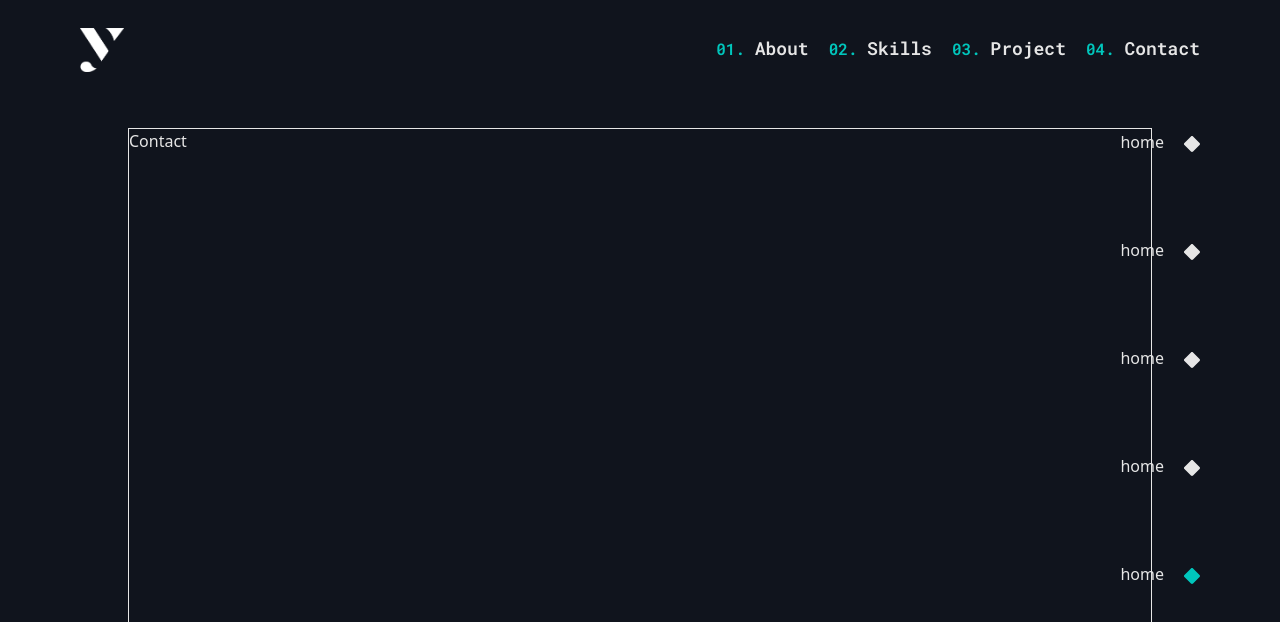
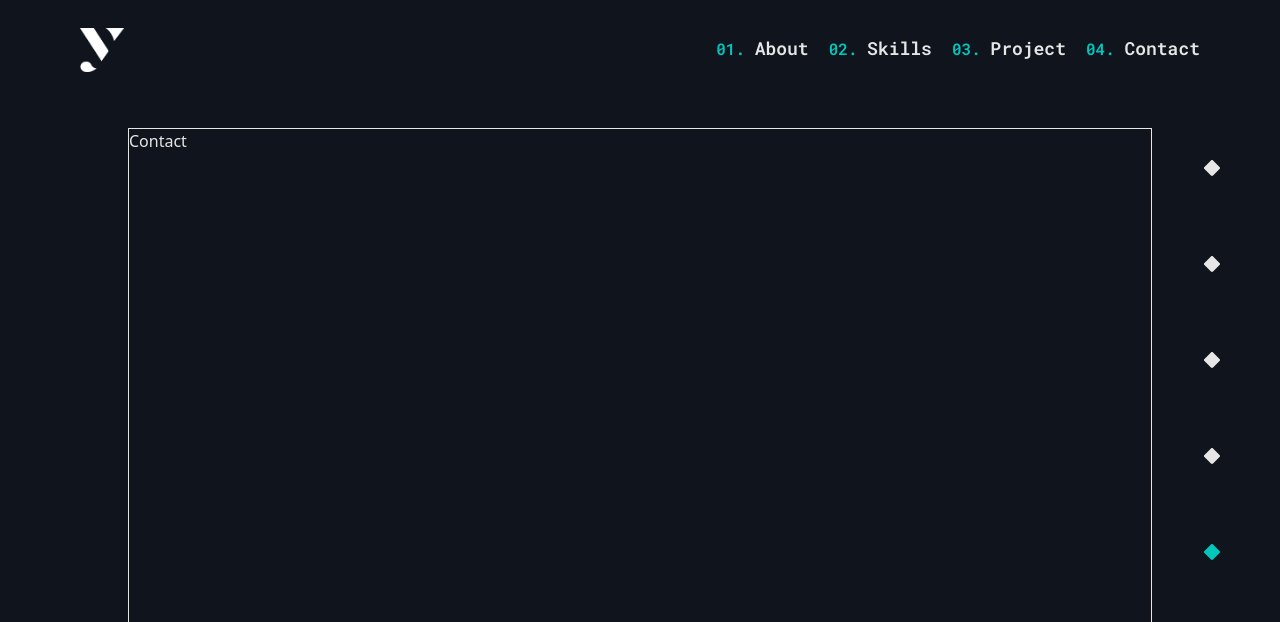
Before and after one commit to yoghantara08/my-portfolio, a React (Create React App) app: page /contact in a window 1280 px wide. Shown: the top 622 px of the page. Built offline with nearby package versions, Linux system fonts and the light colour scheme.

Commit message:
side nav

```diff
--- a/src/animation/navigation-motion.ts
+++ b/src/animation/navigation-motion.ts
@@ -16,8 +16,8 @@ export const navbarVariants = {
 };
 
 export const logoVariants = {
-  initial: { opacity: 0 },
-  animate: { opacity: 1, transition: { duration: 1 } },
+  initial: { opacity: 0, scale: 0 },
+  animate: { opacity: 1, scale: 1, transition: { duration: 1 } },
 };
 
 export const linksVariants = {
@@ -55,3 +55,24 @@ export const backdropVariants = {
     transition: { ease: "easeOut", duration: 0.7 },
   },
 };
+
+export const bulletNavVariants = {
+  initial: { opacity: 0 },
+  animate: {
+    opacity: 1,
+    transition: {
+      delayChildren: 2,
+      staggerChildren: 0.1,
+    },
+  },
+};
+
+export const bulletVariants = {
+  initial: { opacity: 0 },
+  animate: { opacity: 1, transition: { duration: 0.3 } },
+};
+
+export const diamondVariants = {
+  hover: { scale: 1.2 },
+  tap: { translateY: -6 },
+};
--- a/src/components/navigation/BulletNav.tsx
+++ b/src/components/navigation/BulletNav.tsx
@@ -1,34 +1,61 @@
 import { motion } from "framer-motion";
 import { BsFillDiamondFill } from "react-icons/bs";
 import { Link, useLocation } from "react-router-dom";
+import {
+  bulletNavVariants,
+  bulletVariants,
+  diamondVariants,
+} from "../../animation/navigation-motion";
 
-const navLink: { id: number; path: string }[] = [
-  { id: 1, path: "/" },
-  { id: 2, path: "/about" },
-  { id: 3, path: "/skills" },
-  { id: 4, path: "/project" },
-  { id: 5, path: "/contact" },
+const navLink: { id: number; path: string; item: string }[] = [
+  { id: 1, path: "/", item: "Home" },
+  { id: 2, path: "/about", item: "About" },
+  { id: 3, path: "/skills", item: "Skills" },
+  { id: 4, path: "/project", item: "Project" },
+  { id: 5, path: "/contact", item: "Contact" },
 ];
 
 const BulletNav = () => {
   const location = useLocation();
 
   return (
-    <nav className="hidden absolute top-0 bottom-0 right-0 pr-20 md:flex justify-center flex-col mb-20">
-      <ul className="space-y-20">
+    <nav className="hidden absolute top-0 bottom-0 right-[60px] md:flex justify-center flex-col mb-20">
+      <motion.ul
+        className="space-y-20"
+        variants={bulletNavVariants}
+        initial="initial"
+        animate="animate"
+      >
         {navLink.map((nav) => (
-          <li key={nav.id}>
+          <motion.li
+            key={nav.id}
+            className="group relative"
+            variants={bulletVariants}
+          >
             <Link to={nav.path} className="flex justify-center items-center">
-              <span className="pb-1 pr-5">home</span>
-              <BsFillDiamondFill
-                fill={`${
-                  location.pathname === nav.path ? "#00c6bc" : "currentColor"
-                }`}
-              />
+              <div
+                className="bottom-0 pb-6 pr-1 xl:pb-0 xl:pr-8 xl:right-0 xl:-bottom-1
+                  opacity-0 hidden absolute font-roboto text-gray text-lg
+                  group-hover:flex group-hover:opacity-100 transition duration-200"
+              >
+                {nav.item}
+              </div>
+              <motion.div
+                className="z-20"
+                variants={diamondVariants}
+                whileHover="hover"
+                whileTap="tap"
+              >
+                <BsFillDiamondFill
+                  fill={`${
+                    location.pathname === nav.path ? "#00c6bc" : "currentColor"
+                  }`}
+                />
+              </motion.div>
             </Link>
-          </li>
+          </motion.li>
         ))}
-      </ul>
+      </motion.ul>
     </nav>
   );
 };
```
